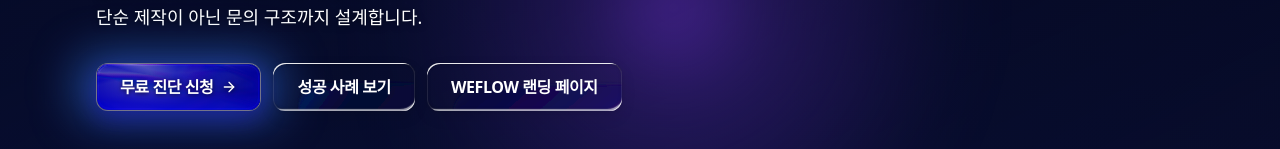
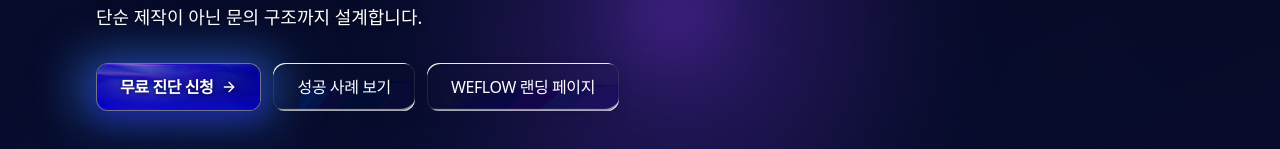
Before and after one commit to zaewc/weflow, a Next.js app: page / in a window 1280 px wide. Shown: the part 358-507 px from the top of the page. Built offline with nearby package versions, Linux system fonts and the light colour scheme; a web font is replaced by a local one.

Commit message:
style(home): lighten secondary glass button font (medium) vs bold CTA

```diff
--- a/src/components/home/Hero.tsx
+++ b/src/components/home/Hero.tsx
@@ -61,7 +61,7 @@
           </AnimatedGradientButton>
           <GlassButton
             size="default"
-            className="h-12 rounded-xl text-base font-bold"
+            className="h-12 rounded-xl text-base font-medium"
             contentClassName="!text-white"
             onClick={() => router.push("/cases")}
           >
@@ -69,7 +69,7 @@
           </GlassButton>
           <GlassButton
             size="default"
-            className="h-12 rounded-xl text-base font-bold"
+            className="h-12 rounded-xl text-base font-medium"
             contentClassName="!text-white"
             onClick={() => router.push("/landing")}
           >
```
